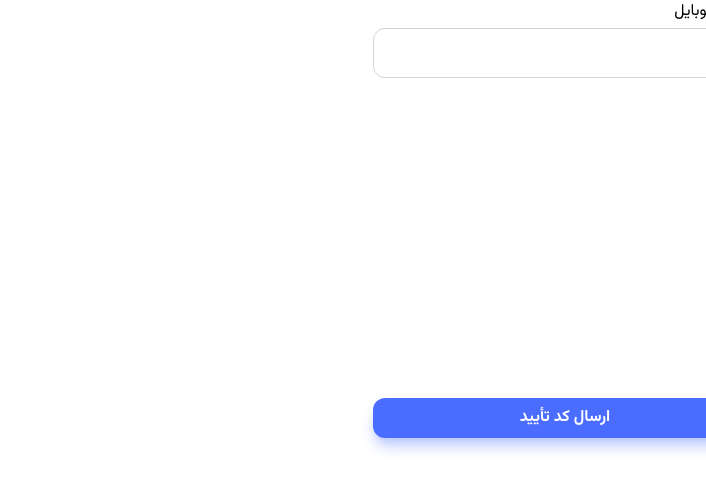
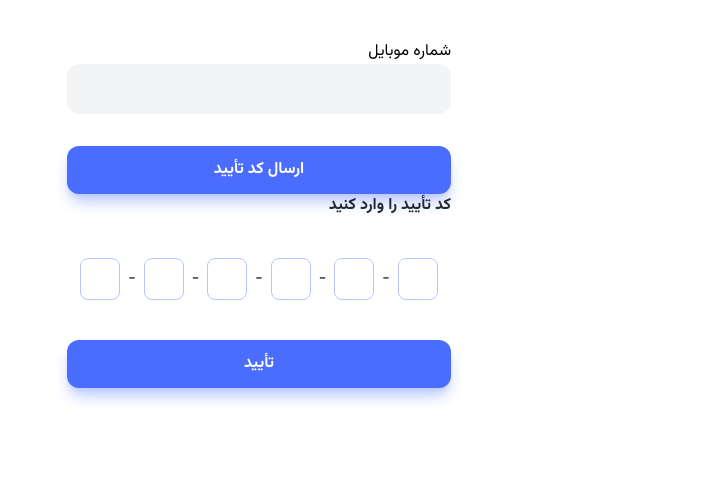
Before and after one commit to hossein-oudaran/freelancer-app-in-react, a React (Vite) app: page /auth in a window 1280 px wide. Shown: the top 490 px of the page, without its empty margins (574-1280 px from the left). Built offline with nearby package versions, Linux system fonts and the light colour scheme.

Commit message:
develop check OTP component

```diff
--- a/package.json
+++ b/package.json
@@ -22,7 +22,7 @@
     "react-icons": "^4.12.0",
     "react-loader-spinner": "^5.4.5",
     "react-multi-date-picker": "^4.4.1",
-    "react-otp-input": "^3.1.0",
+    "react-otp-input": "^3.1.1",
     "react-router-dom": "^6.24.1",
     "react-tag-input-component": "^2.0.2"
   },
--- a/src/App.jsx
+++ b/src/App.jsx
@@ -3,7 +3,7 @@
 
 function App() {
   return (
-    <div className="container xl:max-w-screen-xl">
+    <div className="container xl:max-w-screen-xl ">
       <Routes>
         <Route path="/auth" element={<Auth />} />
       </Routes>
--- /dev/null
+++ b/src/features/Authentication/ChechOTPForm.jsx
@@ -0,0 +1,30 @@
+import { useState } from "react";
+import OTPInput from "react-otp-input";
+
+function ChechOTPForm() {
+  const [otp, setOtp] = useState("");
+  return (
+    <div>
+      <form className="space-y-10">
+        <p className="font-bold text-secondary-800">کد تأیید را وارد کنید</p>
+        <OTPInput
+          value={otp}
+          onChange={setOtp}
+          numInputs={6}
+          renderSeparator={<span>-</span>}
+          renderInput={(props) => <input type="number" {...props} />}
+          containerStyle="flex flex-row-reverse gap-x-2 justify-center"
+          inputStyle={{
+            width: "2.5rem",
+            padding: "0.5rem 0.2rem",
+            border: "1px solid rgb(var(--color-primary-300))",
+            borderRadius: "0.5rem",
+          }}
+        />
+        <button className="btn btn--primary w-full">تأیید</button>
+      </form>
+    </div>
+  );
+}
+
+export default ChechOTPForm;
--- a/src/features/Authentication/SendOTPForm.jsx
+++ b/src/features/Authentication/SendOTPForm.jsx
@@ -1,28 +1,18 @@
 import { useState } from "react";
+import TextField from "../../ui/TextField";
 
 function SendOTPForm() {
   const { phoneNumber, setPhoneNumber } = useState("");
   return (
     <div>
-      <form className="space-y-80">
-        <div>
-          <label className="mb-1" htmlFor="phonenumber">
-            شماره موبایل
-          </label>
-          <input
-            value={phoneNumber}
-            onChange={(e) => setPhoneNumber(e.target.value)}
-            id="phonenumber"
-            className="w-full py-3 px-4 rounded-xl text-secondary-900
-            border border-gray-300 hover:border-primary-300
-            focus:border-primary-500 focus:bg-white transition-all ease-in-out
-            focus:shadow-lg focus:shadow-primary-200"
-            type="text"
-          />
-        </div>
-        <button className="px-4 py-2 font-bold bg-primary-900 text-white w-full rounded-xl transition-all duration-300 hover:bg-primary-800 shadow-lg shadow-primary-300">
-          ارسال کد تأیید
-        </button>
+      <form className="space-y-8">
+        <TextField
+          name="phoneNumber"
+          value={phoneNumber}
+          label="شماره موبایل"
+          onChnage={(e) => setPhoneNumber(e.target.value)}
+        />
+        <button className="btn btn--primary w-full">ارسال کد تأیید</button>
       </form>
     </div>
   );
--- a/src/index.css
+++ b/src/index.css
@@ -181,8 +181,6 @@
   padding: 1rem 1rem;
   color: rgb(var(--color-secondary-600));
 }
-label {
-  display: block;
-}
+
 
 /*  react tag input */
--- a/src/pages/Auth.jsx
+++ b/src/pages/Auth.jsx
@@ -1,9 +1,13 @@
+import ChechOTPForm from "../features/Authentication/ChechOTPForm";
 import SendOTPForm from "../features/Authentication/SendOTPForm";
 
 function Auth() {
   return (
-    <div className="w-full sm:max-w-sm">
-      <SendOTPForm />
+    <div className="flex justify-center pt-10">
+      <div className="w-full sm:max-w-sm">
+        <SendOTPForm />
+        <ChechOTPForm />
+      </div>
     </div>
   );
 }
--- /dev/null
+++ b/src/ui/TextField.jsx
@@ -0,0 +1,20 @@
+function TextField({ label, value, onChnage, name }) {
+  return (
+    <div>
+      <label className="mb-1" htmlFor={name}>
+        {label}
+      </label>
+      <input
+        value={value}
+        onChange={onChnage}
+        id={name}
+        name={name}
+        className="textField__input"
+        type="text"
+        autoComplete="off"
+      />
+    </div>
+  );
+}
+
+export default TextField;
```
Also changed, not shown: 1 other file (tests, documents, lock files or other folders).
